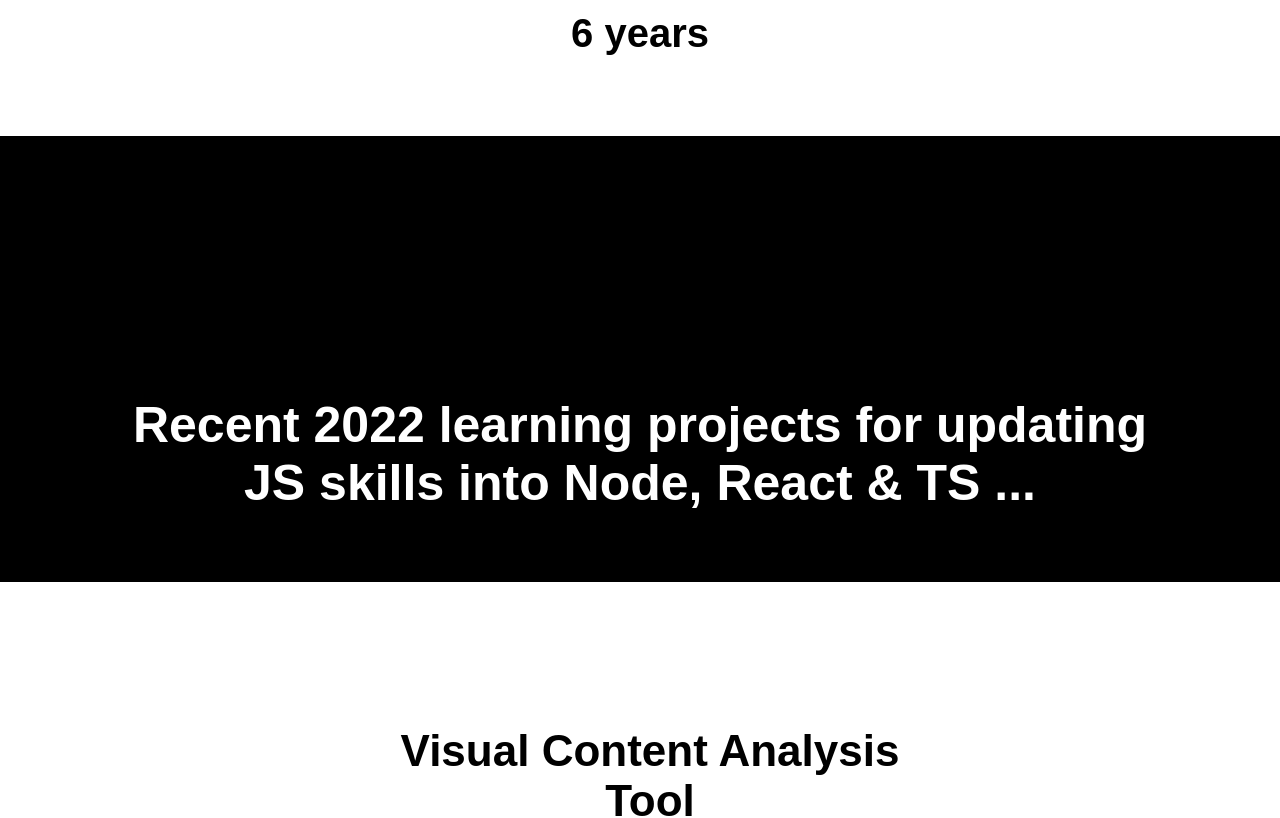
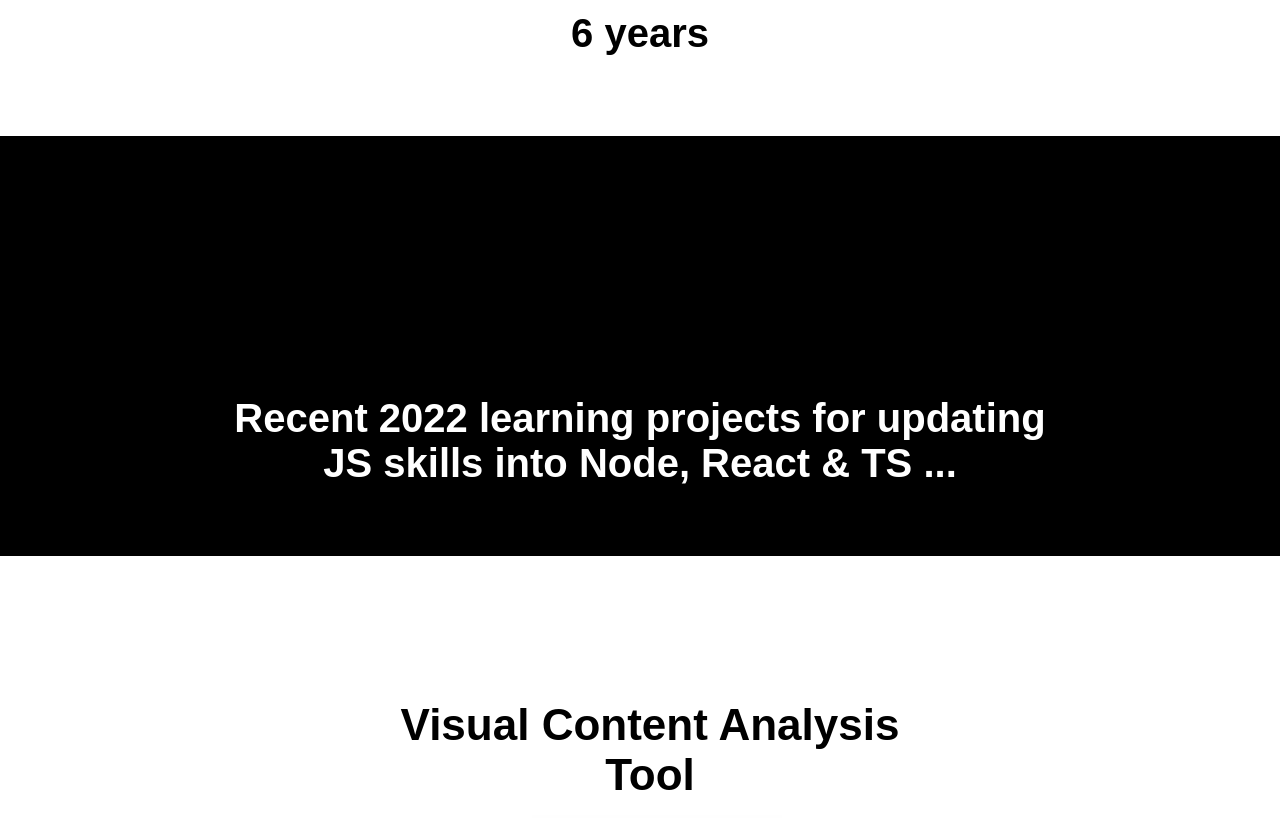
Before and after one commit to creatively/creatively, a React (Create React App) app: page / in a window 1280 px wide. Shown: the part 2240-3058 px from the top of the page. Built offline with nearby package versions, Linux system fonts and the light colour scheme.

Commit message:
cv update

```diff
--- a/src/App.css
+++ b/src/App.css
@@ -46,7 +46,7 @@
   padding: 260px 10px 70px;
   background-color: black;
   color: white;
-  font-size: 50px;
+  font-size: 40px;
   font-weight: 700;
 }
 
--- a/src/App.tsx
+++ b/src/App.tsx
@@ -1,5 +1,6 @@
-import React from 'react';
-import './App.css';
+import React from 'react'
+import './App.css'
+
 
 export default function App() {
   return (
@@ -99,7 +100,11 @@
 
           <div className="cv">
             <img className="icon-cv" alt="icon cv" src={require('./images/cv.png')} />
-            <a className="cv-link" title="cv link" href="./files/chris-charles-cv-oct-2022.pdf">
+            <a className="cv-link"
+              title="cv link"
+              href={require('./files/chris-charles-cv-nov-2022.pdf')}
+              target="blank"
+            >
               <div className="cv-text">View CV</div>
             </a>
           </div>
```
Also changed, not shown: 1 other file (tests, documents, lock files or other folders).
